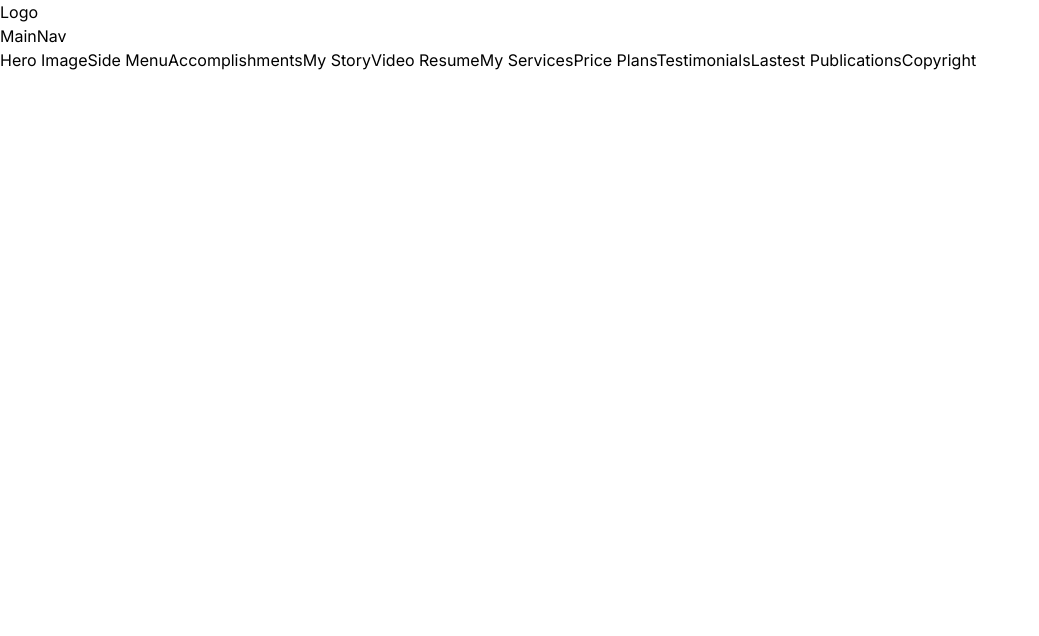
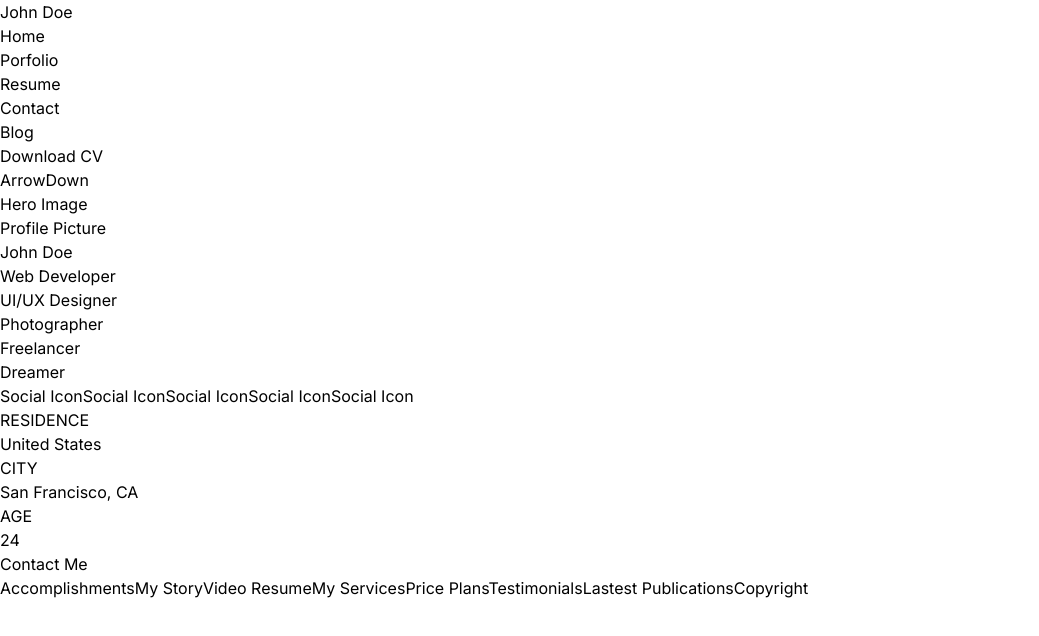
Before and after one commit to ledminh/porfolio-landing-page-1, a Next.js app: page / in a window 1280 px wide. Shown: the top 636 px of the page, without its empty margins (0-1039 px from the left). Built offline with nearby package versions, Linux system fonts and the light colour scheme.

Commit message:
Sidebar's data

```diff
--- a/src/app/page.tsx
+++ b/src/app/page.tsx
@@ -1,5 +1,5 @@
 import HeroImage from "@/components/Home/HeroImage";
-import SideMenu from "@/components/Home/SideMenu";
+import Sidebar from "@/components/Home/Sidebar";
 import Accomplishments from "@/components/Home/Accomplishments";
 import MyStory from "@/components/Home/MyStory";
 import VideoResume from "@/components/Home/VideoResume";
@@ -13,7 +13,7 @@ export default function Home() {
   return (
     <>
       <HeroImage />
-      <SideMenu />
+      <Sidebar />
       <Accomplishments />
       <MyStory />
       <VideoResume />
--- a/src/components/Home/SideMenu/index.tsx
+++ /dev/null
@@ -1,3 +0,0 @@
-export default function SideMenu() {
-  return <>Side Menu</>;
-}
--- /dev/null
+++ b/src/components/Home/Sidebar/index.tsx
@@ -0,0 +1,35 @@
+import { name, socialLinks, subtitle, bio } from "@/data";
+import Link from "next/link";
+
+export default function Sidebar() {
+  return (
+    <div>
+      <div>
+        <div>Profile Picture</div>
+        <div>{name}</div>
+        <ul>
+          {subtitle.map((item) => (
+            <li key={item}>{item}</li>
+          ))}
+        </ul>
+      </div>
+      <div>
+        {socialLinks.map((item) => (
+          <Link key={item.id} href={item.href}>
+            Social Icon
+          </Link>
+        ))}
+      </div>
+
+      <div>
+        {bio.map((item) => (
+          <div key={item.id}>
+            <h3>{item.label}</h3>
+            <p>{item.value}</p>
+          </div>
+        ))}
+      </div>
+      <button>Contact Me</button>
+    </div>
+  );
+}
--- a/src/components/layout/Logo/index.tsx
+++ b/src/components/layout/Logo/index.tsx
@@ -1,3 +1,4 @@
+import { title } from "@/data";
 export default function Logo() {
-  return <h1>Logo</h1>;
+  return <h1>{title}</h1>;
 }
--- a/src/components/layout/MainNav/index.tsx
+++ b/src/components/layout/MainNav/index.tsx
@@ -1,3 +1,19 @@
+import { mainMenu, cvHref } from "@/data";
+import Link from "next/link";
 export default function MainNav() {
-  return <>MainNav</>;
+  return (
+    <nav>
+      <ul>
+        {mainMenu.map((item) => (
+          <li key={item.id}>
+            <Link href={item.href}>{item.text}</Link>
+          </li>
+        ))}
+      </ul>
+      <Link href={cvHref}>
+        <span>Download CV</span>
+        <div>ArrowDown</div>
+      </Link>
+    </nav>
+  );
 }
--- /dev/null
+++ b/src/data.ts
@@ -0,0 +1,94 @@
+/***********************
+ * Header Data
+ */
+
+export const title = "John Doe";
+
+export const mainMenu = [
+  {
+    id: 1,
+    text: "Home",
+    href: "/",
+  },
+  {
+    id: 2,
+    text: "Porfolio",
+    href: "/portfolio",
+  },
+  {
+    id: 3,
+    text: "Resume",
+    href: "/resume",
+  },
+  {
+    id: 4,
+    text: "Contact",
+    href: "/contact",
+  },
+  {
+    id: 5,
+    text: "Blog",
+    href: "/blog",
+  },
+];
+
+export const cvHref = "https://example.com/cv.pdf";
+
+/***********************
+ * Sidebar Data
+ */
+
+export const name = "John Doe";
+export const subtitle = [
+  "Web Developer",
+  "UI/UX Designer",
+  "Photographer",
+  "Freelancer",
+  "Dreamer",
+];
+
+export const socialLinks = [
+  {
+    id: "facebook",
+    href: "https://facebook.com",
+    icon: null,
+  },
+  {
+    id: "twitter",
+    href: "https://twitter.com",
+    icon: null,
+  },
+  {
+    id: "linkedin",
+    href: "https://linkedin.com",
+    icon: null,
+  },
+  {
+    id: "instagram",
+    href: "https://instagram.com",
+    icon: null,
+  },
+  {
+    id: "github",
+    href: "https://github.com",
+    icon: null,
+  },
+];
+
+export const bio = [
+  {
+    id: 1,
+    label: "RESIDENCE",
+    value: "United States",
+  },
+  {
+    id: 2,
+    label: "CITY",
+    value: "San Francisco, CA",
+  },
+  {
+    id: 3,
+    label: "AGE",
+    value: "24",
+  },
+];
```
